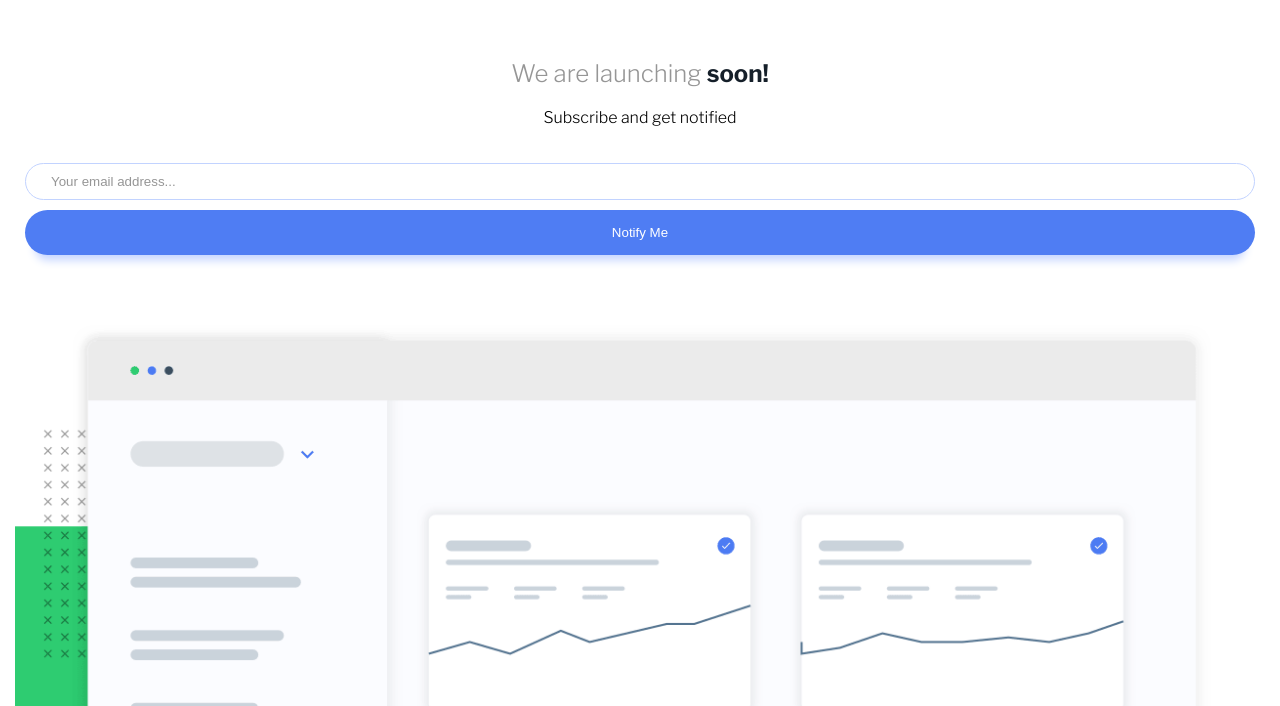
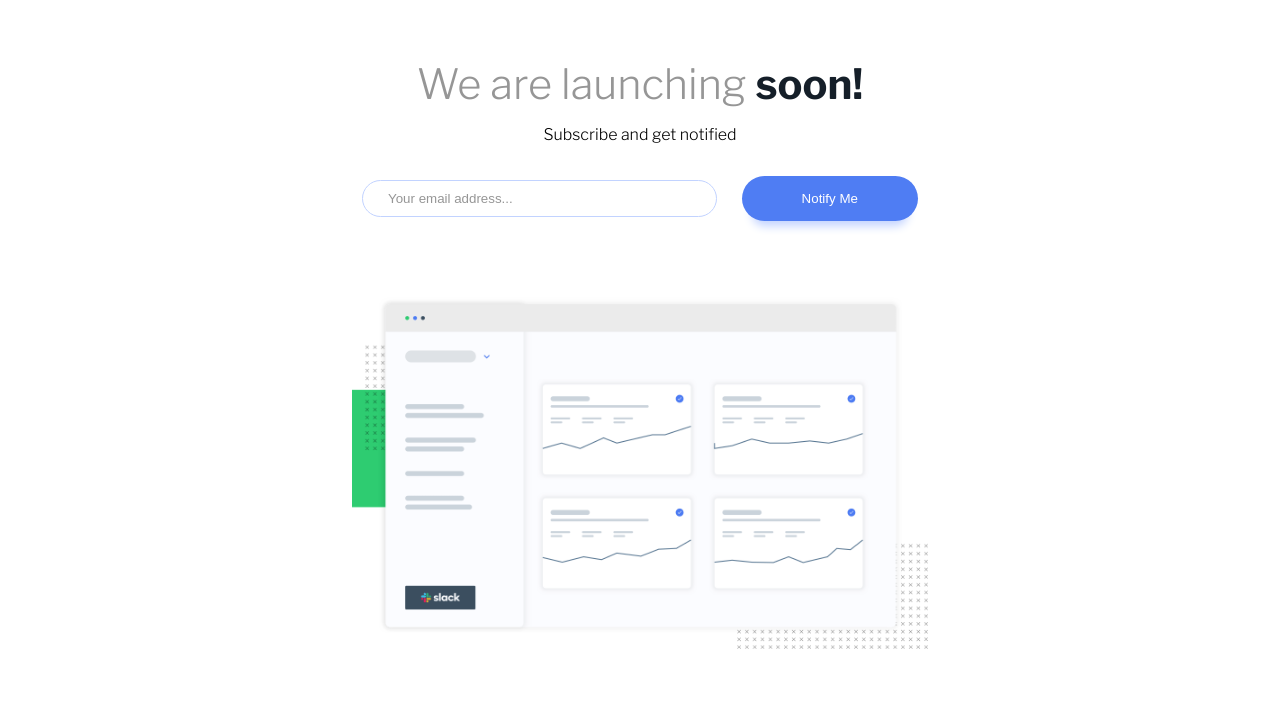
Before and after one commit to lmpko/frontendmentor-ping-coming-soon-page-master, a React app: page / in a window 1280 px wide. Shown: the part 94-800 px from the top of the page. Built offline with nearby package versions, Linux system fonts and the light colour scheme.

Commit message:
desktop css

```diff
--- a/app.css
+++ b/app.css
@@ -12,6 +12,11 @@ body{
     font-size: 1.25rem;
     font-family: 'Libre Franklin', sans-serif;
     margin: 0;
+    min-height: 100vh;
+    display: flex;
+    flex-direction: column;
+    justify-content: center;
+    align-items: center;
 }
 
 main{
@@ -103,3 +108,28 @@ main{
     display: flex;
     margin: 0 .625rem  ;
   }
+
+  @media screen and (min-width: 768px){
+    main{
+        width: 45%;
+    }
+    .overview h1{
+        margin-bottom: 0;
+        font-size: 2.6rem;
+    }
+
+    .email-sub{
+        flex-direction: row;
+        justify-content: center;
+        align-items: center;
+    }
+
+    .email-sub input{
+        width: 60%;
+    }
+
+    .email-sub button{
+        width: 35%;
+        margin-left: 1.5625rem ;
+    }
+  }
```
